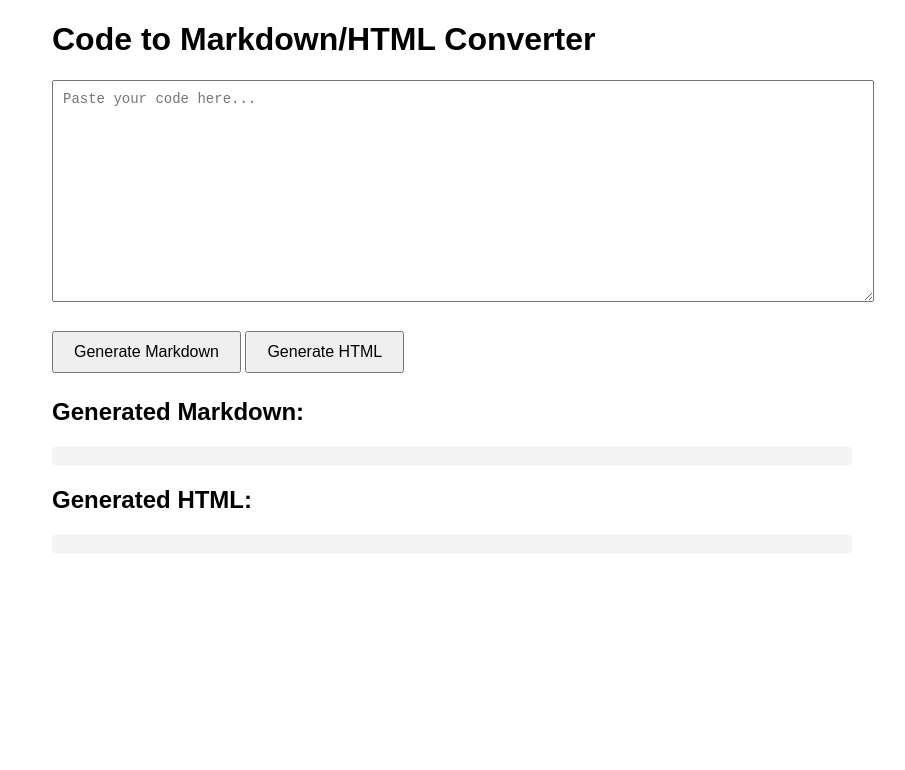
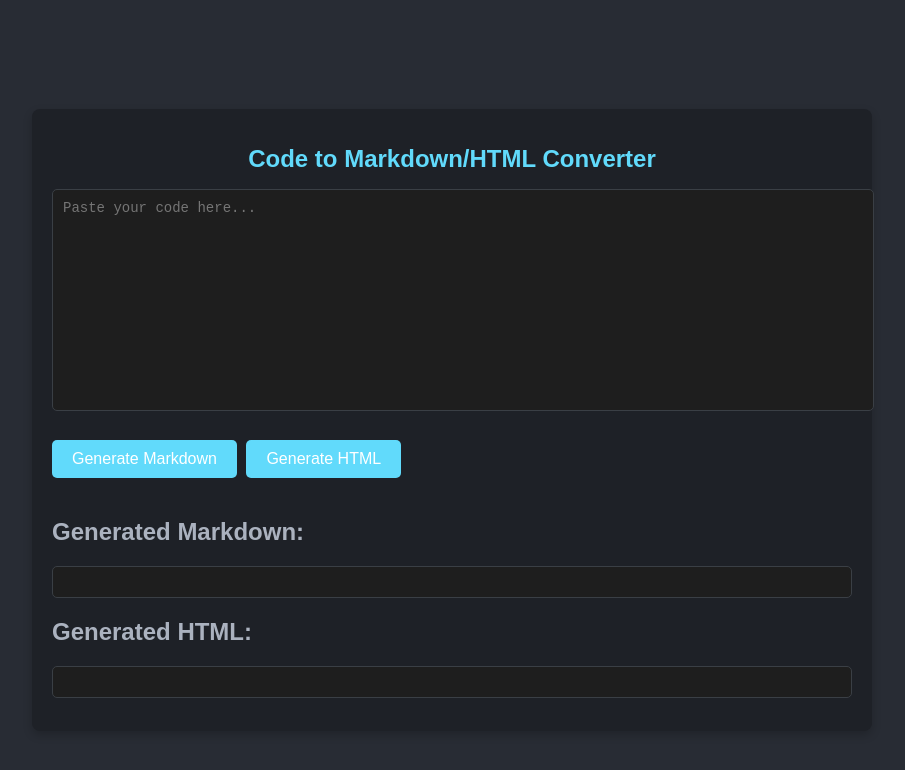
Before and after one commit to bbylw/Markdown-HTML, a plain HTML site: page mh.html in a window 1280 px wide. Shown: the whole page, without its empty margins (188-1093 px from the left). Drawn offline with Linux system fonts and the light colour scheme.

Commit message:
Update mh.html

```diff
--- a/mh.html
+++ b/mh.html
@@ -7,12 +7,27 @@
     <style>
         body {
             font-family: Arial, sans-serif;
-            margin: 20px;
-            padding: 0;
+            background-color: #282c34;
+            color: #abb2bf;
+            margin: 0;
+            padding: 20px;
+            display: flex;
+            justify-content: center;
+            align-items: center;
+            min-height: 100vh;
         }
         .container {
             max-width: 800px;
-            margin: auto;
+            width: 100%;
+            padding: 20px;
+            background-color: #1e2127;
+            border-radius: 8px;
+            box-shadow: 0 4px 10px rgba(0, 0, 0, 0.2);
+        }
+        h1 {
+            color: #61dafb;
+            font-size: 24px;
+            text-align: center;
         }
         textarea {
             width: 100%;
@@ -21,17 +36,32 @@
             font-family: monospace;
             font-size: 14px;
             padding: 10px;
+            background-color: #1e1e1e;
+            color: #dcdcdc;
+            border: 1px solid #3a3f45;
+            border-radius: 5px;
+            resize: none;
         }
         button {
             padding: 10px 20px;
-            margin: 5px 0;
+            margin: 5px 5px 20px 0;
             font-size: 16px;
+            color: #ffffff;
+            background-color: #61dafb;
+            border: none;
+            border-radius: 5px;
             cursor: pointer;
+            transition: background-color 0.3s;
+        }
+        button:hover {
+            background-color: #4fa4d5;
         }
         pre {
-            background-color: #f4f4f4;
-            padding: 10px;
+            background-color: #1e1e1e;
+            padding: 15px;
             border-radius: 5px;
+            border: 1px solid #3a3f45;
+            color: #dcdcdc;
             overflow-x: auto;
             white-space: pre-wrap; /* Wrap long lines */
         }
```
